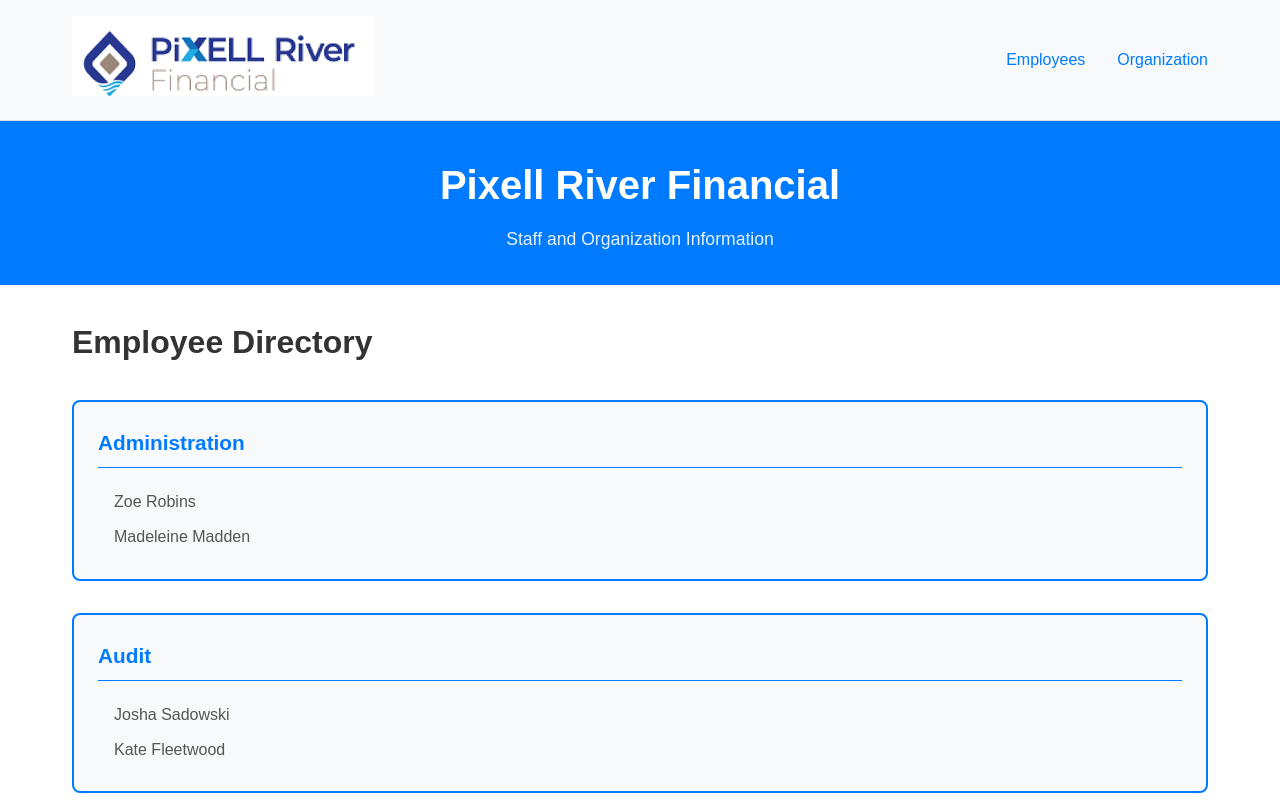
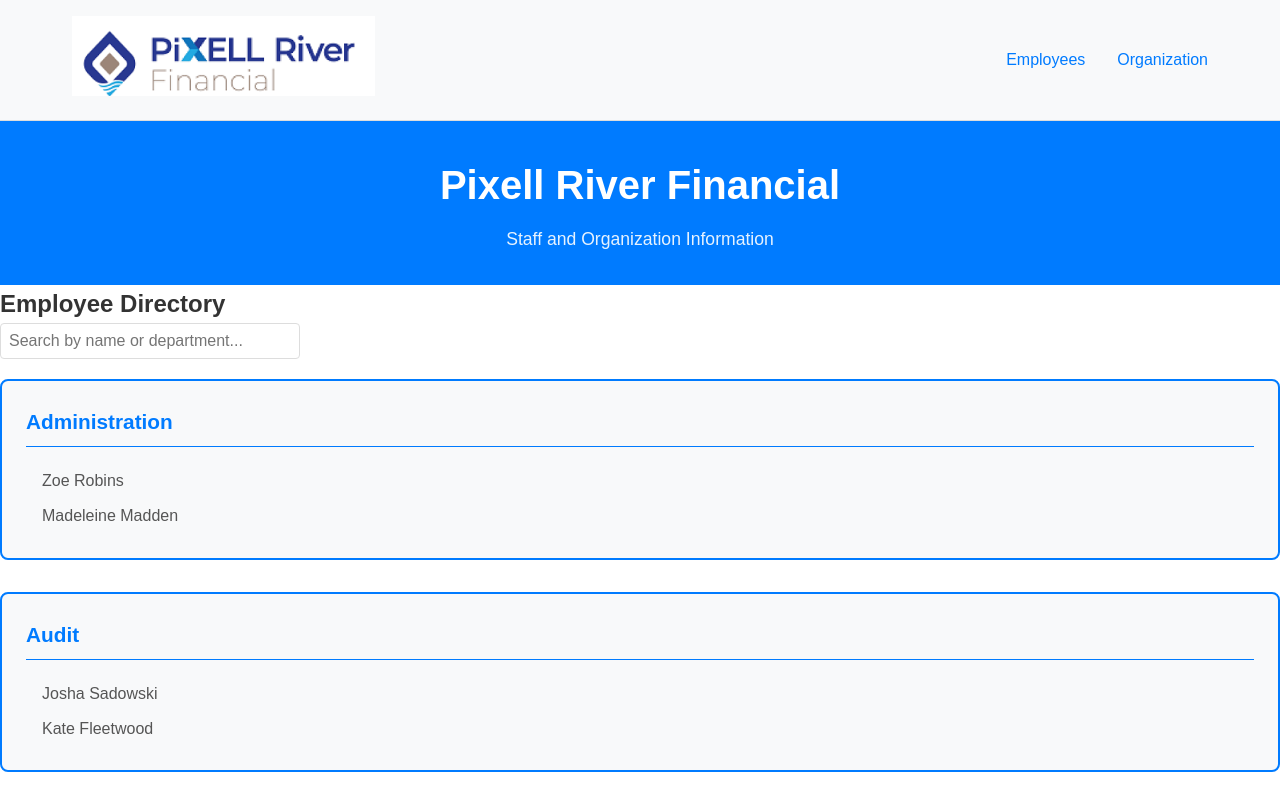
Before and after one commit to marionqueen/full-stack_html-lab1, a React (Vite) app in the folder full-stack_html-lab1-react/: page / in a window 1280 px wide. Shown: the top 800 px of the page. Built offline with nearby package versions, Linux system fonts and the light colour scheme.

Commit message:
chore: add search functionality to employee directory.

```diff
--- a/full-stack_html-lab1-react/src/components/employee_directory.tsx
+++ b/full-stack_html-lab1-react/src/components/employee_directory.tsx
@@ -1,12 +1,63 @@
-import React from 'react';
+import React, { useState } from 'react';
 import { employeeData } from '../data/employee_data';
 
 const EmployeeDirectory: React.FC = () => {
+  const [searchTerm, setSearchTerm] = useState('');
+
+  // Function to filter employees
+  const filterEmployees = () => {
+    if (!searchTerm) {
+      return employeeData.departments;
+    }
+
+    const filtered: { [key: string]: string[] } = {};
+
+    Object.entries(employeeData.departments).forEach(([department, employees]) => {
+      // Dept Name = Search?
+      if (department.toLowerCase().includes(searchTerm.toLowerCase())) {
+        filtered[department] = employees;
+      } else {
+        // Individual Employee = Match?
+        const matchingEmployees = employees.filter(employee =>
+          employee.toLowerCase().includes(searchTerm.toLowerCase())
+        );
+        if (matchingEmployees.length > 0) {
+          filtered[department] = matchingEmployees;
+        }
+      }
+    });
+
+    return filtered;
+  };
+
+  const filteredDepartments = filterEmployees();
+
   return (
-    <main className="main">
+    <div>
       <h2>Employee Directory</h2>
+
+      {/* Search Bar */}
+      <div style={{ marginBottom: '20px' }}>
+        <input
+          type="text"
+          placeholder="Search by name or department..."
+          value={searchTerm}
+          onChange={(e) => setSearchTerm(e.target.value)}
+          style={{
+            padding: '8px',
+            fontSize: '16px',
+            border: '1px solid #ddd',
+            borderRadius: '4px',
+            width: '300px'
+          }}
+        />
+      </div>
+
       <section>
-        {Object.entries(employeeData.departments).map(([department, employees]) => (
+        {Object.keys(filteredDepartments).length === 0 ? (
+          <p>No employees found matching "{searchTerm}"</p>
+        ) : (
+          Object.entries(filteredDepartments).map(([department, employees]) => (
             <div key={department} className="departments-employees">
               <h4>{department}</h4>
               <ul>
@@ -15,9 +66,10 @@ const EmployeeDirectory: React.FC = () => {
                 ))}
               </ul>
             </div>
-        ))}
+          ))
+        )}
       </section>
-    </main>
+    </div>
   );
 };
 
```
Lines whose indentation alone changed are shown as unchanged.
